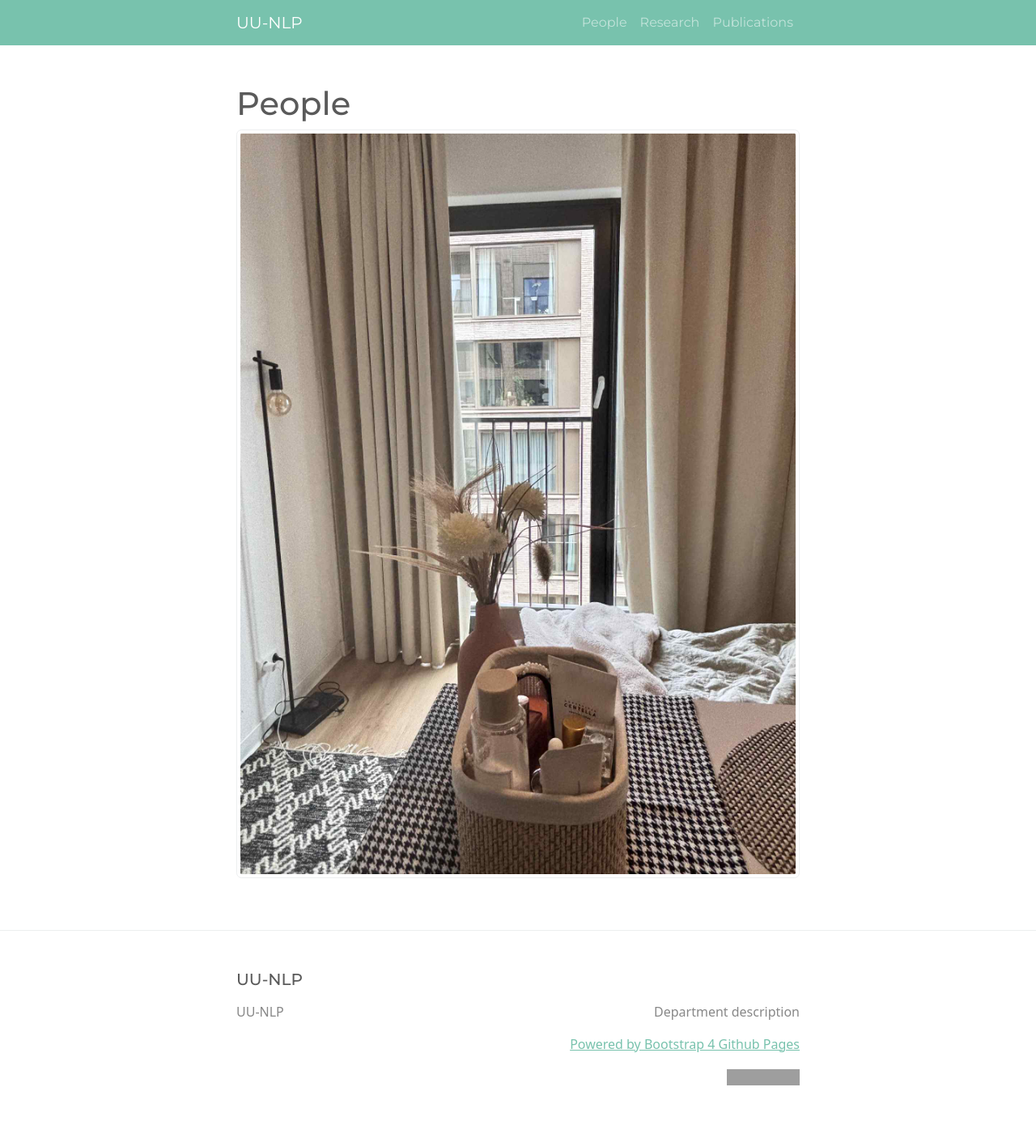
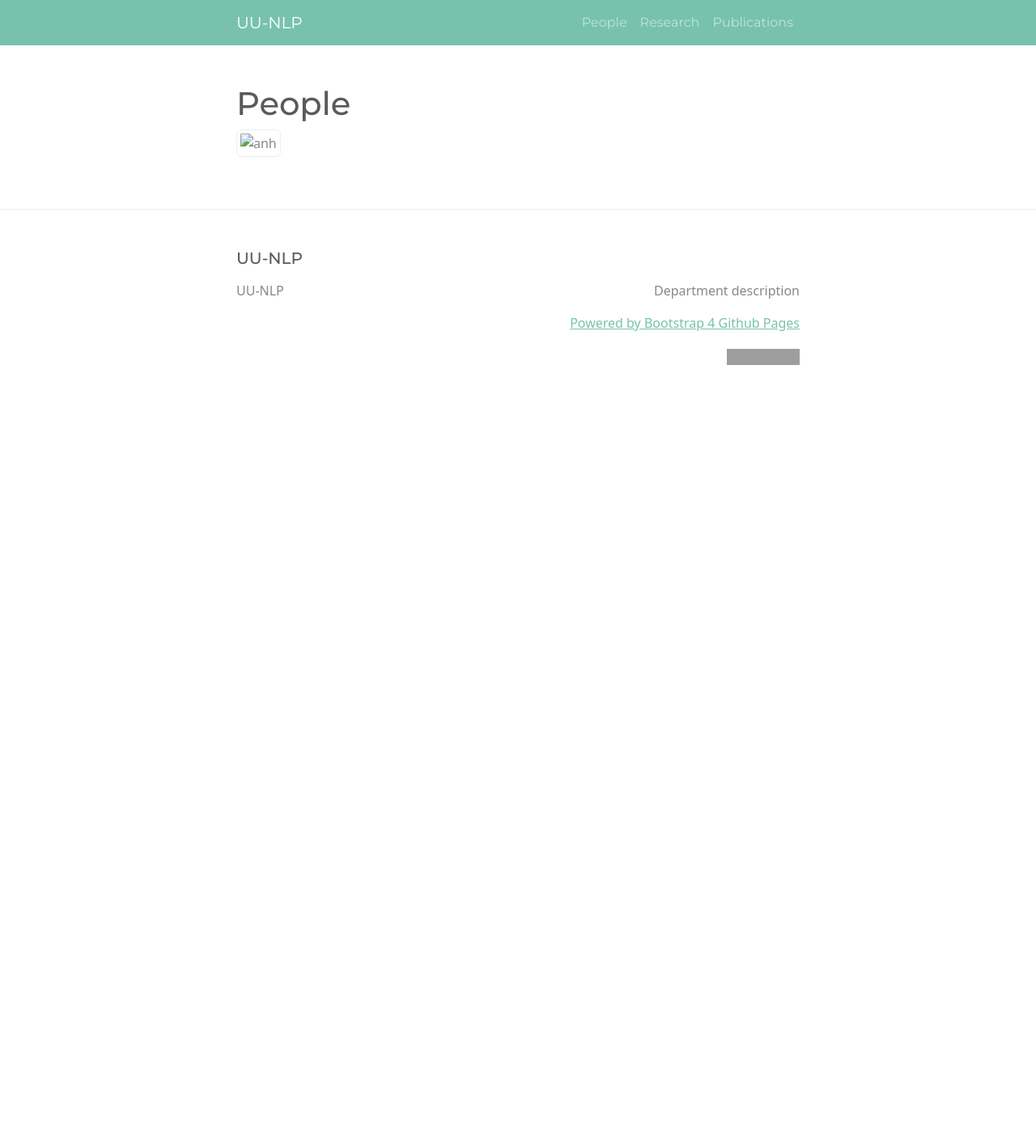
Before and after one commit to thaoanhdang/uu-nlp.github.io, a Jekyll site: the page built from people.md, in a window 1280 px wide. Shown: the whole page at 81% size. Built offline with Jekyll 4.4.1, drawn with Linux system fonts in a browser that asks for light colours; after the commit the page ends 900 px from its top, so only the background shows below that; grey boxes are pictures that could not be loaded.

Commit message:
Update people.md

```diff
--- a/people.md
+++ b/people.md
@@ -5,4 +5,4 @@ permalink: /people/
 ---
 
 
-<img src="/uu-nlp.github.io/assets/images/nha.jpg" class="img-thumbnail" alt="anh">
+<img src="uu-nlp.github.io/assets/images/nha.jpg" class="img-thumbnail" alt="anh">
```
